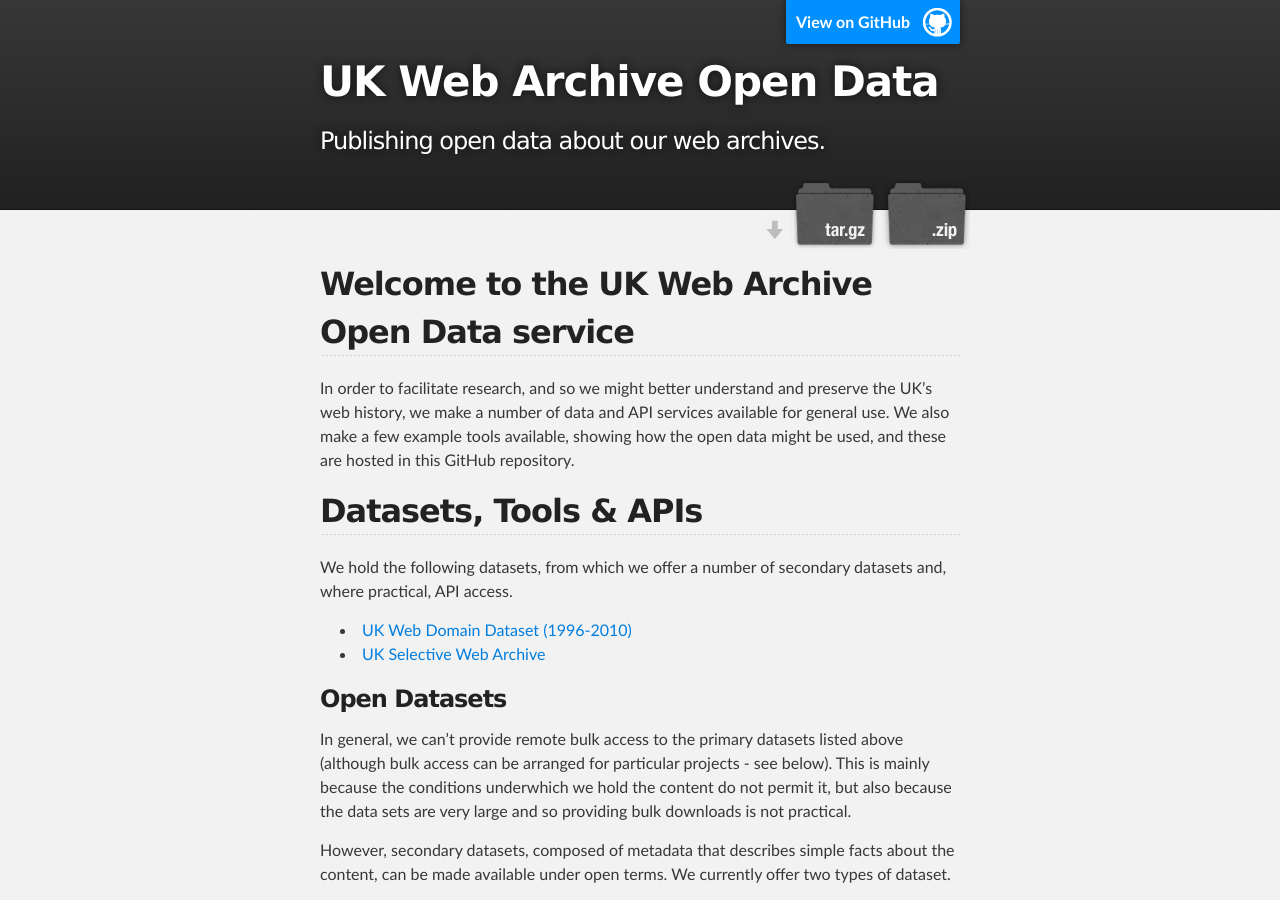
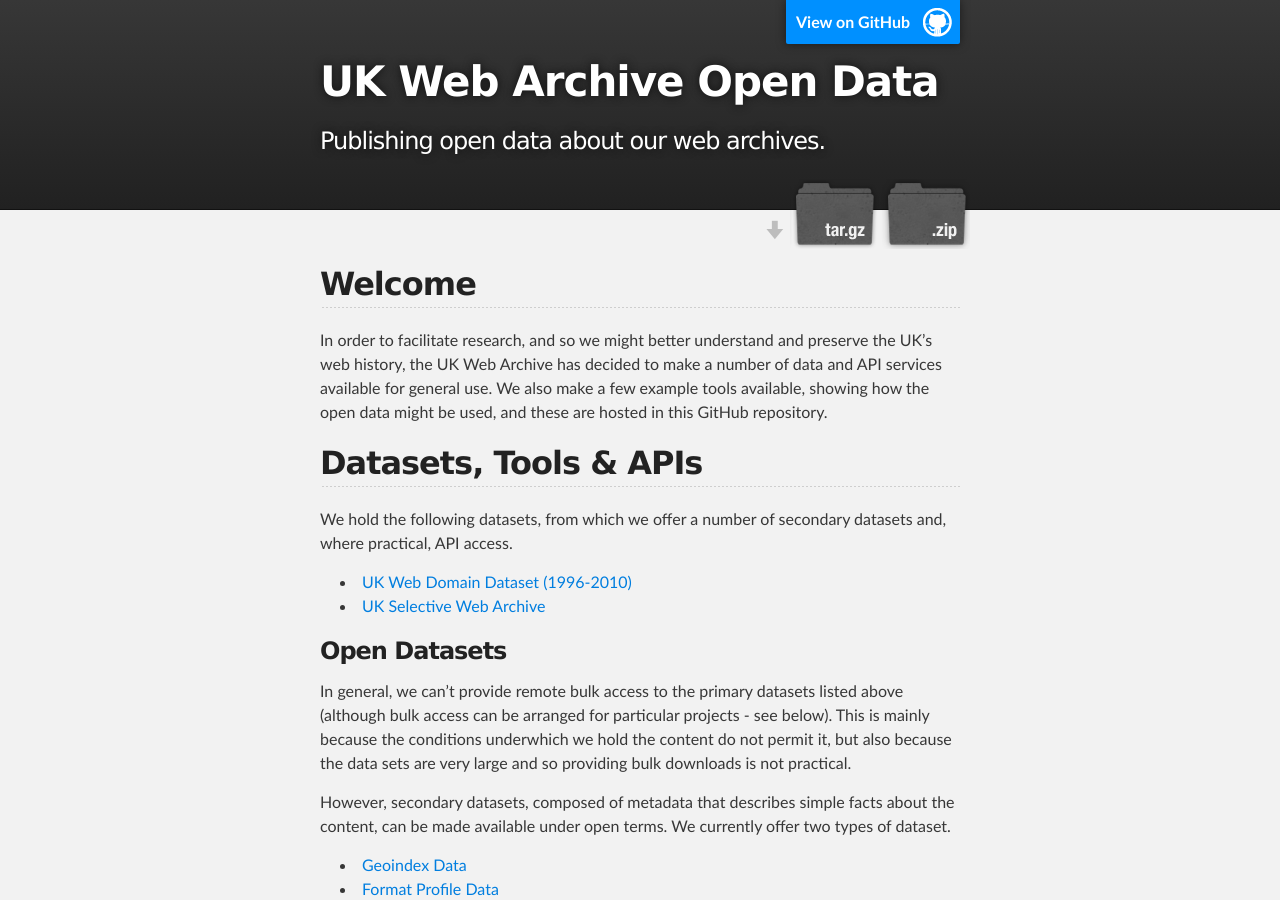
Before and after one commit to ukwa/opendata, a Jekyll site: the page built from index.md, in a window 1280 px wide and 900 px high. Built offline with Jekyll 4.4.1, drawn with Linux system fonts in a browser that asks for light colours; some of the changed text lies outside the part shown.

Commit message:
Updated title and credits.

```diff
--- a/_layouts/default.html
+++ b/_layouts/default.html
@@ -39,7 +39,8 @@
     <!-- FOOTER  -->
     <div id="footer_wrap" class="outer">
       <footer class="inner">
-        <p class="copyright">UK Web Archive Open Data maintained by <a href="https://github.com/openplanets">openplanets</a></p>
+        <img src="images/ukwa.jpg" style="float:right;"/>
+        <p class="copyright">UK Web Archive Open Data maintained by <a href="https://www.webarchive.org.uk/">webarchive.org.uk</a></p>
         <p>Published with <a href="http://pages.github.com">GitHub Pages</a></p>
       </footer>
     </div>
--- a/index.md
+++ b/index.md
@@ -1,9 +1,9 @@
 ---
 layout: default
-title: Welcome to the UK Web Archive Open Data service
+title: Welcome
 ---
 
-In order to facilitate research, and so we might better understand and preserve the UK's web history, we make a number of data and API services available for general use. We also make a few example tools available, showing how the open data might be used, and these are hosted in this GitHub repository.
+In order to facilitate research, and so we might better understand and preserve the UK's web history, the UK Web Archive has decided to make a number of data and API services available for general use. We also make a few example tools available, showing how the open data might be used, and these are hosted in this GitHub repository.
 
 Datasets, Tools & APIs
 ----------------------
```
